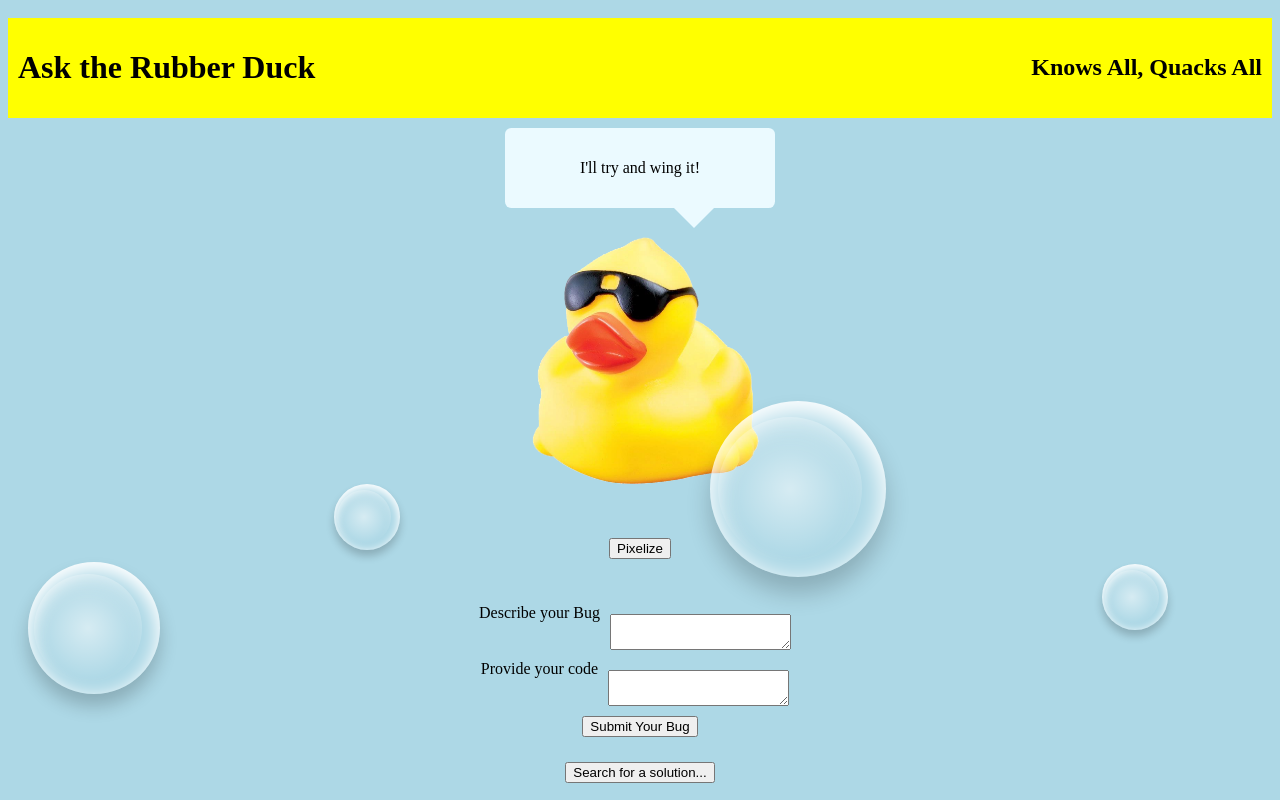
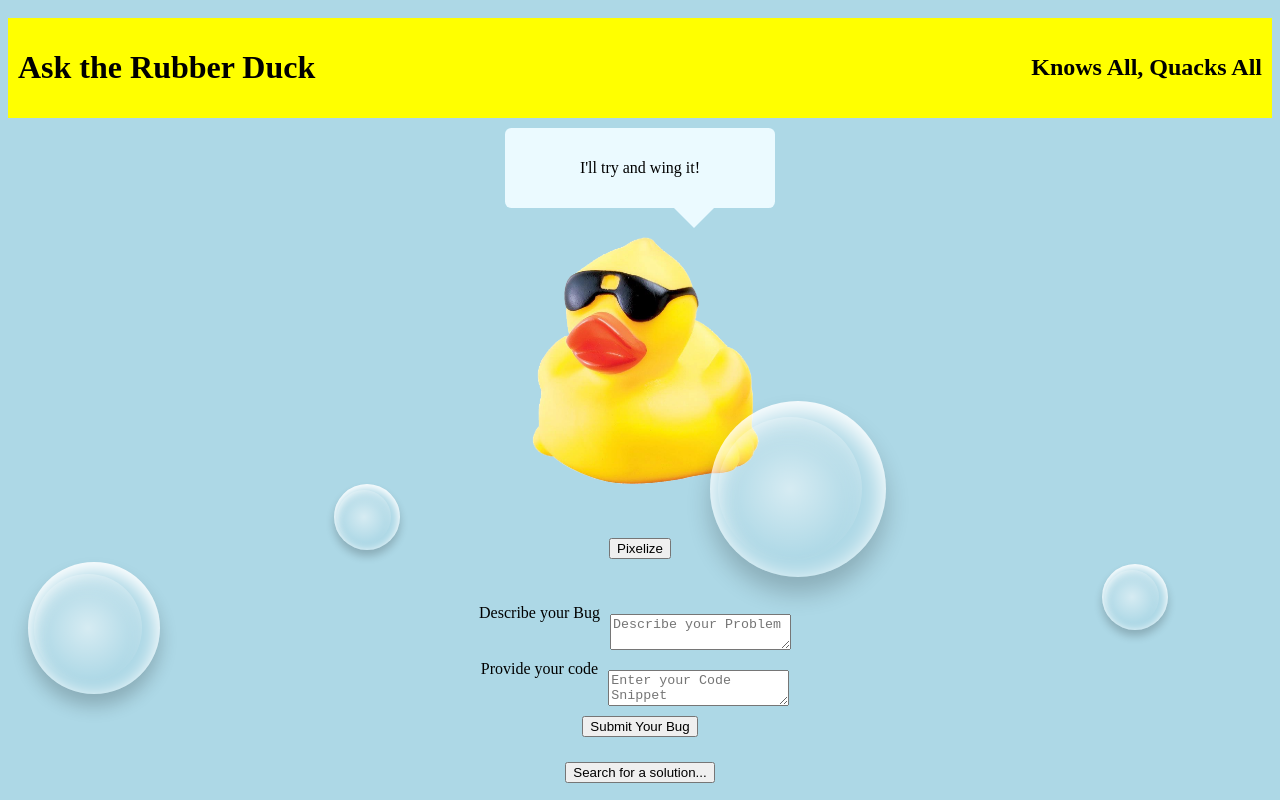
Before and after one commit to prudhomk/professor-duck, a React app: page / in a window 1280 px wide. Shown: the top 800 px of the page. Built offline with nearby package versions, Linux system fonts and the light colour scheme.

Commit message:
updated bug form, need to check backend, requests not going through

```diff
--- a/package.json
+++ b/package.json
@@ -68,6 +68,7 @@
     "node-sass": "^6.0.1",
     "react": "^17.0.2",
     "react-dom": "^17.0.2",
+    "react-router": "^6.0.2",
     "react-router-dom": "^5.3.0"
   }
 }
--- a/src/components/form/BugForm.jsx
+++ b/src/components/form/BugForm.jsx
@@ -1,16 +1,55 @@
-import React from 'react';
+import React, { useState } from 'react';
+import { createProblem } from '../../services/duckApi';
 
 export default function BugForm() {
+
+  const [description, setDescription] = useState('');
+  const [code, setCode] = useState('');
+
+  const handleChange = ({ target }) => {
+    switch(target.name) {
+      case 'description':
+        setDescription(target.value);
+        break;
+      case 'code':
+        setCode(target.value);
+        break;
+      default:
+        console.log('No Data input');
+    }
+  };
+
+  const handleSubmit = async (e) => {
+    e.preventDefault();
+
+    const newProblem = await createProblem({
+      description,
+      code
+    });
+  };
+
   return (
     <div>
-      <form>
+      <form onSubmit={handleSubmit}>
         <label>
           Describe your Bug
-          <textarea></textarea>
+          <textarea
+            required
+            name="description"
+            placeholder="Describe your Problem"
+            value={description}
+            onChange={handleChange}
+          ></textarea>
         </label>
         <label>
           Provide your code
-          <textarea></textarea>
+          <textarea
+            required
+            name="code"
+            placeholder="Enter your Code Snippet"
+            value={code}
+            onChange={handleChange}
+          ></textarea>
         </label>
         <button>Submit Your Bug</button>
       </form>
--- a/src/services/duckApi.js
+++ b/src/services/duckApi.js
@@ -6,7 +6,8 @@ export const fetchSolutions = async () => {
 };
 
 export const createProblem = async (problem) => {
-  const res = await(`${process.env.API}/api/v1/problems`, {
+
+  const res = await fetch(`${process.env.API}/api/v1/problems`, {
     method: 'POST',
     headers: { 'content-type': 'application/json' },
     body: JSON.stringify(problem)
```
Also changed, not shown: 1 other file (tests, documents, lock files or other folders).
